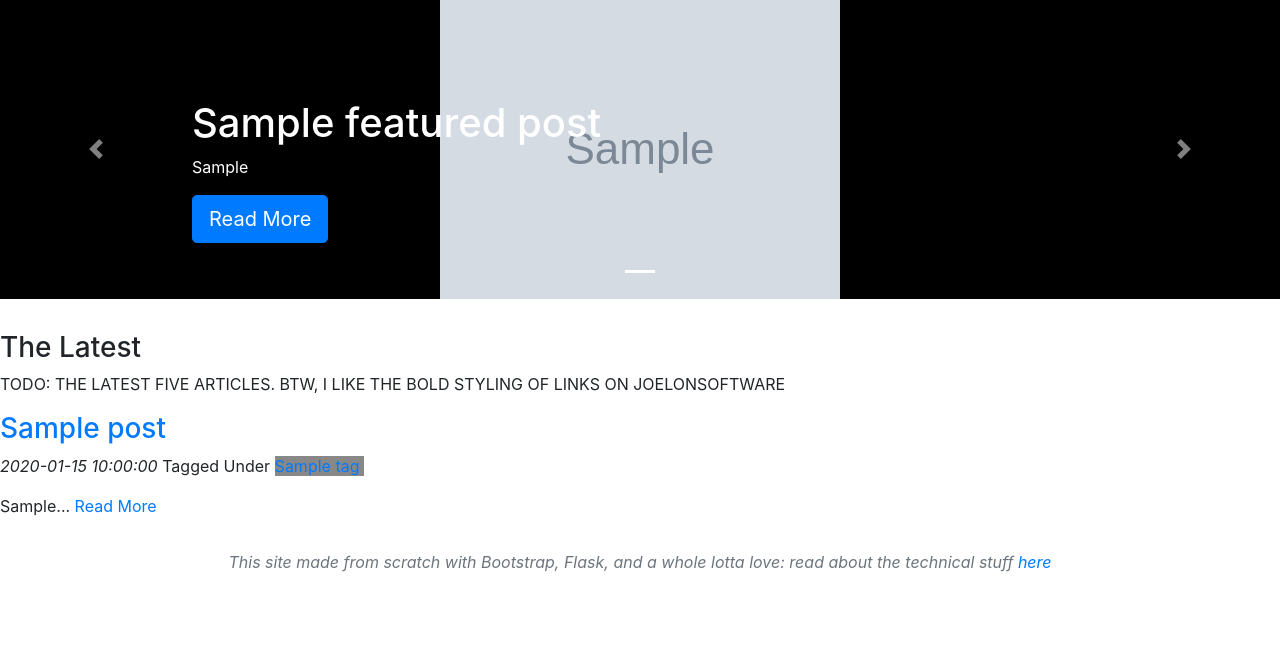
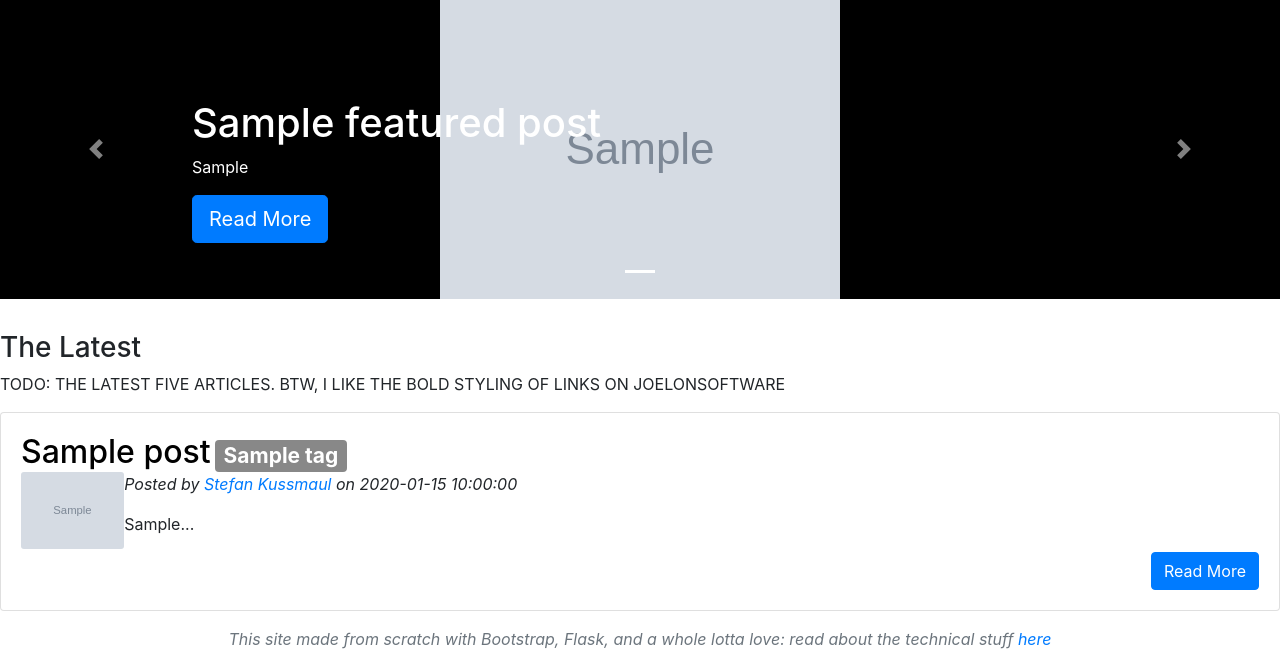
Before and after one commit to Stefan4472/Stefans-Blog, a Flask app: template flaskr/templates/blog/index.html in a window 1280 px wide. Shown: the part 380-1047 px from the top of the page. Before the commit the page ends 952 px from the top, so only its background shows below. Run offline with Flask 2, Linux system fonts and the light colour scheme; the template is opened without the code that fills it: most values are stand-ins (such as "Sample title", 1, 10 or a date in 2020); grey boxes marked "Sample" are stand-in pictures; some libraries are stand-ins or nearby versions.

Commit message:
Implemented banner, thumbs, featured on front end (#2 #3)

```diff
--- a/add_post.py
+++ b/add_post.py
@@ -226,7 +226,7 @@ if __name__ == '__main__':
 
     # Add post to the database.
     # This will fail if there is a problem with the post data
-    database.add_post(title, byline, slug, post_date, 'test') #, post_img_url, post_banner_url, post_thumbnail_url)
+    database.add_post(title, byline, slug, post_date, post_img_url, post_banner_url, post_thumbnail_url)
 
     if KEY_TAGS in post_data:
         tags = post_data[KEY_TAGS]
--- a/flaskr/database.py
+++ b/flaskr/database.py
@@ -20,9 +20,9 @@ class Database:
     # attempts to create an entry for a new post with the
     # given data.
     # will throw ValueError if unsuccessful
-    def add_post(self, title, byline, slug, post_date, post_image_name):
-        query = 'insert into Posts values (NULL, ?, ?, ?, ?, ?)'
-        values = (title, byline, slug, post_date, post_image_name)
+    def add_post(self, title, byline, slug, post_date, featured_url, banner_url, thumbnail_url):
+        query = 'insert into Posts values (NULL, ?, ?, ?, ?, ?, ?, ?)'
+        values = (title, byline, slug, post_date, featured_url, banner_url, thumbnail_url)
         self.cur.execute(query, values)
 
     # returns post data for the given slug
--- a/flaskr/featured_posts.py
+++ b/flaskr/featured_posts.py
@@ -5,8 +5,8 @@ def get_featured_posts(max_num=5):
     with open(current_app.config['FEATURED_POSTS_FILE'], 'r') as featured_file:
         for line in featured_file:
             line = line.lower().strip()
-            # Ignore commented lines
-            if line.startswith('#'):
+            # Ignore blank and commented lines
+            if not line or line.startswith('#'):
                 continue
 
             posts.append(line)
--- a/flaskr/posts_schema.sql
+++ b/flaskr/posts_schema.sql
@@ -10,7 +10,9 @@ create table Posts (
   post_byline text not null,
   post_slug text not null,
   post_date date not null,
-  post_image text not null
+  post_image_url text not null,
+  post_banner_url text not null,
+  post_thumbnail_url text not null
 );
 
 create table Tags (
--- a/flaskr/static/style.css
+++ b/flaskr/static/style.css
@@ -20,3 +20,8 @@
   background-color: black;
   text-align: center;
 }
+
+pre {
+  background-color: #d9d9d9;
+  padding: 1rem;
+}
--- a/flaskr/templates/blog/banner.html
+++ b/flaskr/templates/blog/banner.html
@@ -1,6 +1,6 @@
 <!-- Banner -->
 <!-- Set background image: https://stackoverflow.com/questions/22000754/responsive-bootstrap-jumbotron-background-image/26998624-->
-<div class="jumbotron" style="margin-bottom: 0rem; text-align: center; color: white; background-image: {% if image_url %}url('{{ image_url }}'){% else %}url('https://stefankussmaulhome.files.wordpress.com/2018/11/spaceships_online_1.png'){% endif %}; background-size: cover;">
-  <h1 class="display-4"><a href="/" class="link-override">Stefan on Software</a></h1>
+<div class="jumbotron" style="margin-bottom: 0rem; text-align: center; color: white; background-image: {% if banner_url %}url('{{ banner_url }}'){% else %}url('https://stefankussmaulhome.files.wordpress.com/2018/11/spaceships_online_1.png'){% endif %}; background-size: cover;">
+  <h1 class="display-4"><a href="/" class="link-override">Stefan on Software</a></h1>  <!-- TODO: get_default_banner_url() function -->
   <p class="lead"><a href="/" class="link-override">(and other things)</a></p>
 </div>
--- a/flaskr/templates/blog/index.html
+++ b/flaskr/templates/blog/index.html
@@ -22,7 +22,7 @@
 			{% for i in range(0, featured_posts|length) %}
 			<div class="carousel-item {% if i == 0 %}active{% endif %} carousel-div">
 				<!-- TODO: THIS IS CLUMSY. 'POST_IMAGE' SHOULD BE CHANGED TO 'IMAGE_URL' AND HAVE THE FULL URL ALREADY CREATED -->
-				<a href="{{ url_for('blog.post_view', slug=featured_posts[i]['post_slug']) }}"><img src="{{ url_for('static', filename=featured_posts[i]['post_slug'] + '/' + featured_posts[i]['post_image']) }}" class="d-block carousel-image" alt="..."></a>
+				<a href="{{ url_for('blog.post_view', slug=featured_posts[i]['post_slug']) }}"><img src="{{ featured_posts[i]['post_image_url'] }}" class="d-block carousel-image" alt="..."></a>
 				<div class="carousel-caption text-left">
 					<h1>{{ featured_posts[i]['post_title'] }}</h1>
 					<p>{{ featured_posts[i]['post_byline'] }}</p>
--- a/flaskr/templates/blog/macros.html
+++ b/flaskr/templates/blog/macros.html
@@ -4,13 +4,32 @@ post: post data
 tags: list of tag data objects for the post
 -->
 {% macro post_widget(post, tags) -%}
-<h3><a href="{{ url_for('blog.post_view', slug=post['post_slug']) }}">{{ post['post_title'] }}</a></h3>
-<p><em> {{ post['post_date'] }}</em> {% if tags %}Tagged Under{% endif %}
-  {% for tag in tags %}
-    <span style="background-color: {{ tag['tag_color'] }}">
-    <a href="{{ url_for('blog.tag_view', slug=tag['tag_slug']) }}">{{ tag['tag_title'] }}</a>
-    </span>&nbsp
-  {% endfor %}
-</p>
-<p>{{ post['post_byline'] }}... <a href="{{ url_for('blog.post_view', slug=post['post_slug']) }}">Read More</a></p>
+
+<div class="card">
+  <div class="card-body">
+    <h2 class="card-title d-inline"><a style="text-decoration: none; color: black" href="{{ url_for('blog.post_view', slug=post['post_slug']) }}">{{ post['post_title'] }}</a></h2>
+    <!-- This is how you can set the color arbitrarily!-->
+    <h3 class="d-inline">
+      {% for tag in tags %}
+      <span class="badge badge-primary" style="background-color: {{ tag['tag_color'] }};">
+        <a class="link-override" href="{{ url_for('blog.tag_view', slug=tag['tag_slug']) }}">{{ tag['tag_title'] }}</a>
+      </span>
+      {% endfor %}
+    </h3>
+    <!-- Image thumbnail inline with text -->
+    <div class="row no-gutters">
+      <div class="col-md-1">
+        <a href="{{ url_for('blog.post_view', slug=post['post_slug']) }}">
+          <img src="{{ post['post_thumbnail_url'] }}" class="card-img">
+        </a>
+      </div>
+      <div class="col-md-11">
+        <!-- TODO: USE 'June 26, 2019' DATE FORMAT-->
+        <p class="card-text"><em>Posted by <a href="/about">Stefan Kussmaul</a> on {{ post['post_date'] }}</em></p>
+        <p class="card-text">{{ post['post_byline'] }}...</p>
+        <a href="{{ url_for('blog.post_view', slug=post['post_slug']) }}" class="btn btn-primary float-right">Read More</a>
+      </div>
+    </div>
+  </div>
+</div>
 {%- endmacro %}
```
Also changed, not shown: flaskr/blog.py (+1 -15 lines).
